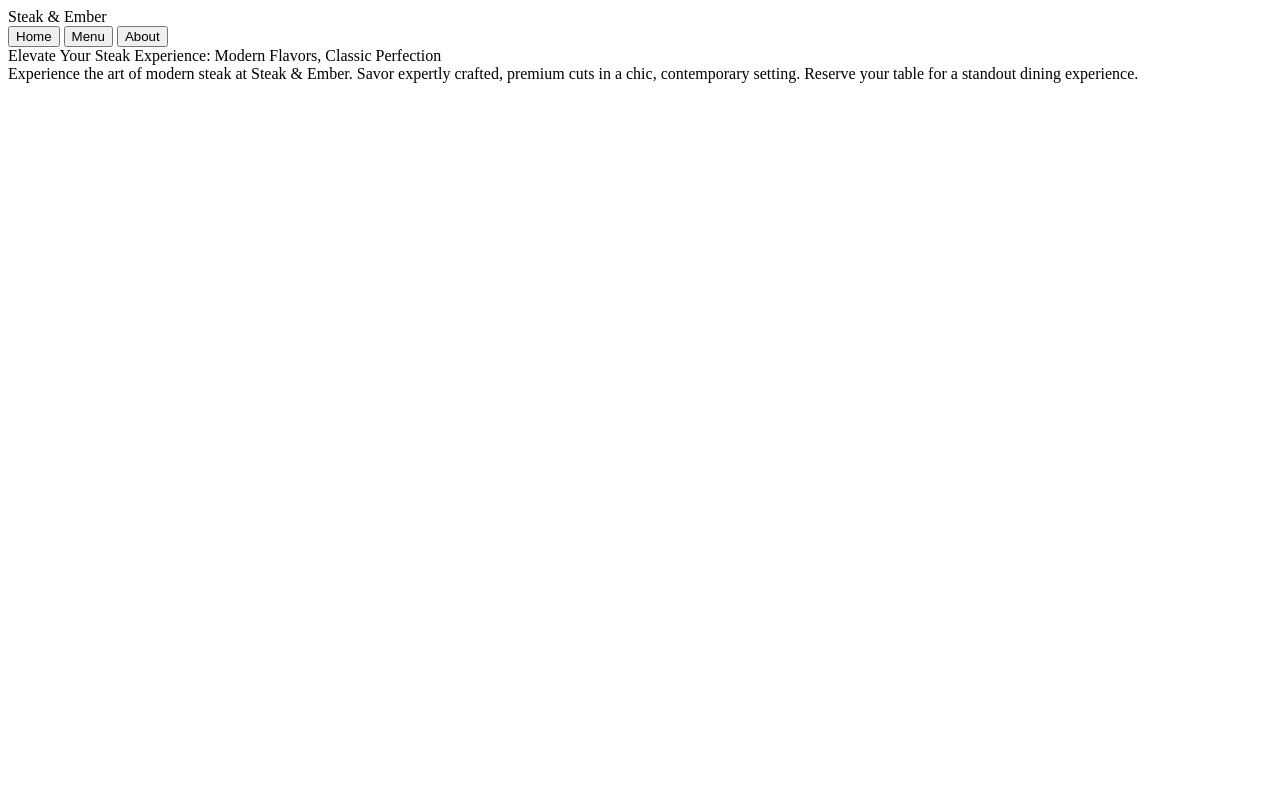
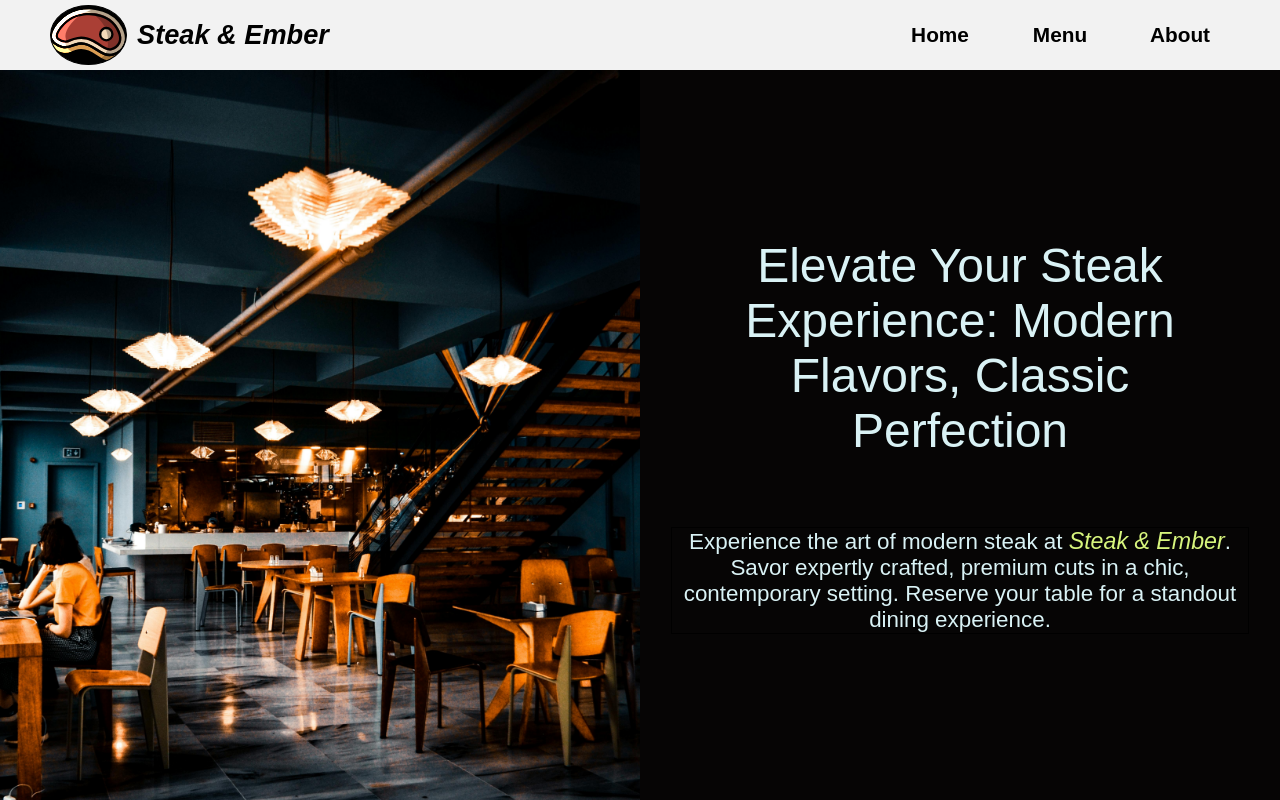
Before and after one commit to VHadyak/Restaurant-Page-Webpack, a website built with webpack: page src/template.html in a window 1280 px wide. Built offline with nearby package versions, Linux system fonts and the light colour scheme.

Commit message:
Create basic home design

```diff
--- a/src/index.js
+++ b/src/index.js
@@ -1 +1,4 @@
 import "./styles.css";
+
+const test = "Hello World";
+console.log(test);
--- a/src/styles.css
+++ b/src/styles.css
@@ -0,0 +1,121 @@
+
+@font-face {
+  font-family: "Montserrat", sans-serif;
+  src: url(./fonts/Montserrat-Medium.ttf) format("truetype");
+  font-style: normal;
+}
+
+* {
+  box-sizing: border-box;
+}
+
+:root {
+  --header-bg-color: #f2f2f2;
+  --home-bg-color: rgb(6, 5, 5);
+  --home-font-color: rgb(217, 242, 245);
+}
+
+body {
+  margin: 0;
+  padding: 0;
+  background-color: rgb(175, 201, 174);
+  min-height: 100vh;
+  display: flex;
+  flex-direction: column;
+  font-family: "Montserrat", sans-serif;
+}
+
+header {
+  height: 70px;
+  display: flex;
+  justify-content: space-between;
+  background: var(--header-bg-color);
+}
+
+.header-left {
+  display: flex;
+  margin-left: 50px;
+  width: 350px;
+}
+
+.logo-header {
+  background: url(./img/logo.svg);
+  background-repeat: no-repeat;
+  background-size: cover;
+  background-position: center;
+  border: 1px solid rgb(0, 0, 0);
+  background-color: black;
+  border-radius: 50%;
+  margin: 5px 0 5px 0;
+  width: 22%;
+}
+
+.title-header {
+  align-self: center;
+  padding-left: 10px;
+  font-size: 1.7rem;
+  font-weight: bold;
+}
+
+nav {
+  display: flex;
+  gap: 20px;
+  margin-right: 50px;
+}
+
+button {
+  width: 100px;
+  font-size: 1.3rem;
+  font-weight: bold;
+  background-color: transparent;
+  border: none;
+  cursor: pointer;
+  transition: transform 0.3s ease-out;
+}
+
+button:hover {
+  transform: scale(1.15);
+}
+
+div#content {
+  display: flex;
+  flex: 1;
+}
+
+#content .content-img {
+  position: relative;
+  background-image: url(./img/home-image.jpg);
+  background-repeat: no-repeat;
+  background-position: center;
+  background-size: cover;
+  flex: 1;
+}
+
+.home-content {
+  flex: 1;
+  display: flex;
+  flex-direction: column;
+  justify-content: center;
+  align-items: center;
+  gap: 70px;
+  background: var(--home-bg-color);
+  color: var(--home-font-color);
+}
+
+.headline {
+  font-size: 3rem;
+  width: 80%;
+  text-align: center;
+}
+
+.description {
+  font-size: 1.4rem;
+  outline: 1px solid black;
+  width: 90%;
+  text-align: center;
+}
+
+.description > em {
+  color: rgb(215, 245, 125);
+  font-size: 1.45rem;
+}
--- a/src/template.html
+++ b/src/template.html
@@ -9,7 +9,7 @@
   <header>
     <div class="header-left">
       <div class="logo-header"></div>
-      <div class="title-header">Steak & Ember</div>
+      <div class="title-header"><em>Steak & Ember</em></div>
     </div>
     <nav>
       <button>Home</button>
@@ -22,7 +22,7 @@
     <div class="content-img"></div>
     <div class="home-content">
       <div class="headline">Elevate Your Steak Experience: Modern Flavors, Classic Perfection</div>
-      <div class="description">Experience the art of modern steak at Steak & Ember.
+      <div class="description">Experience the art of modern steak at <em>Steak & Ember</em>.
         Savor expertly crafted, premium cuts in a chic, contemporary setting.
         Reserve your table for a standout dining experience.</div>
     </div>
```
